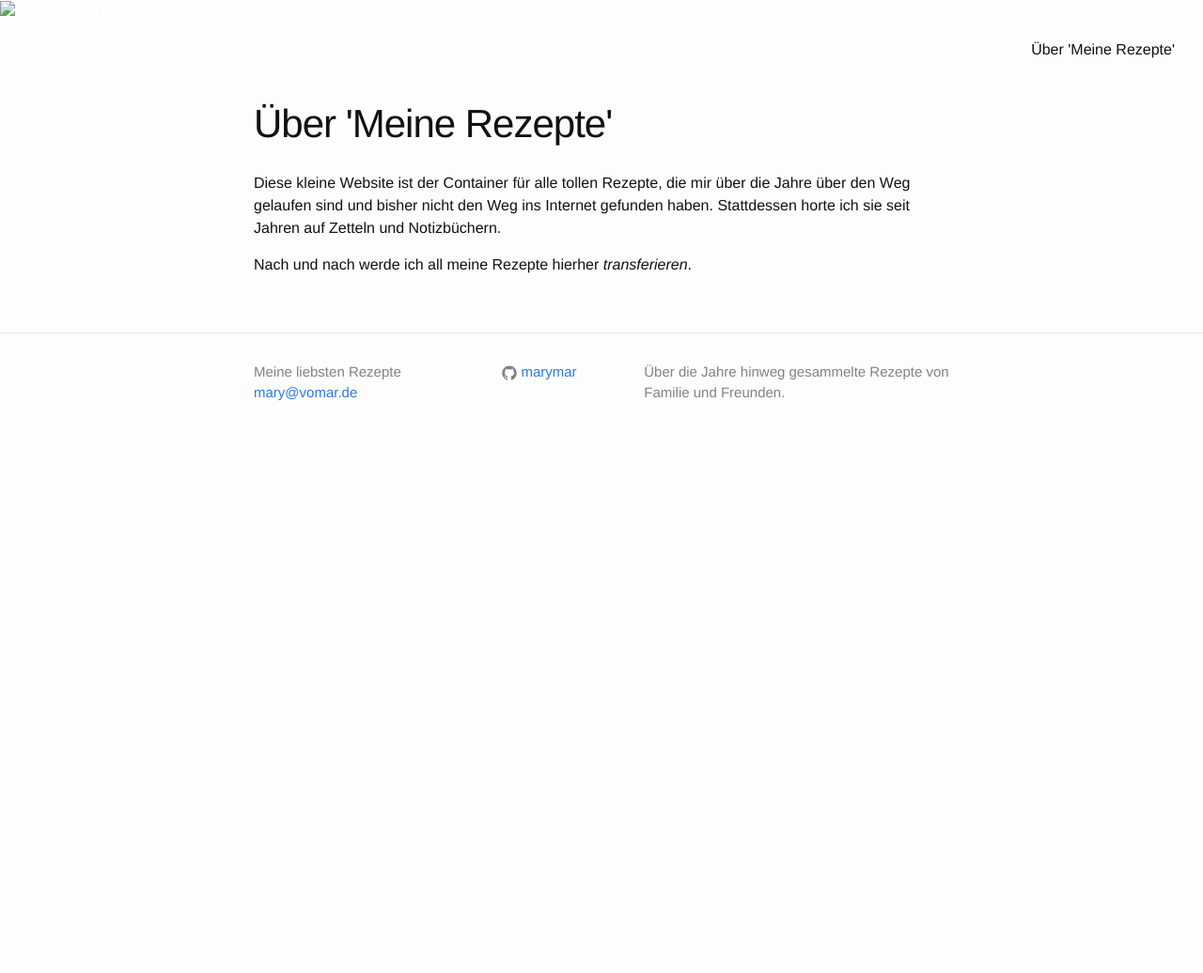
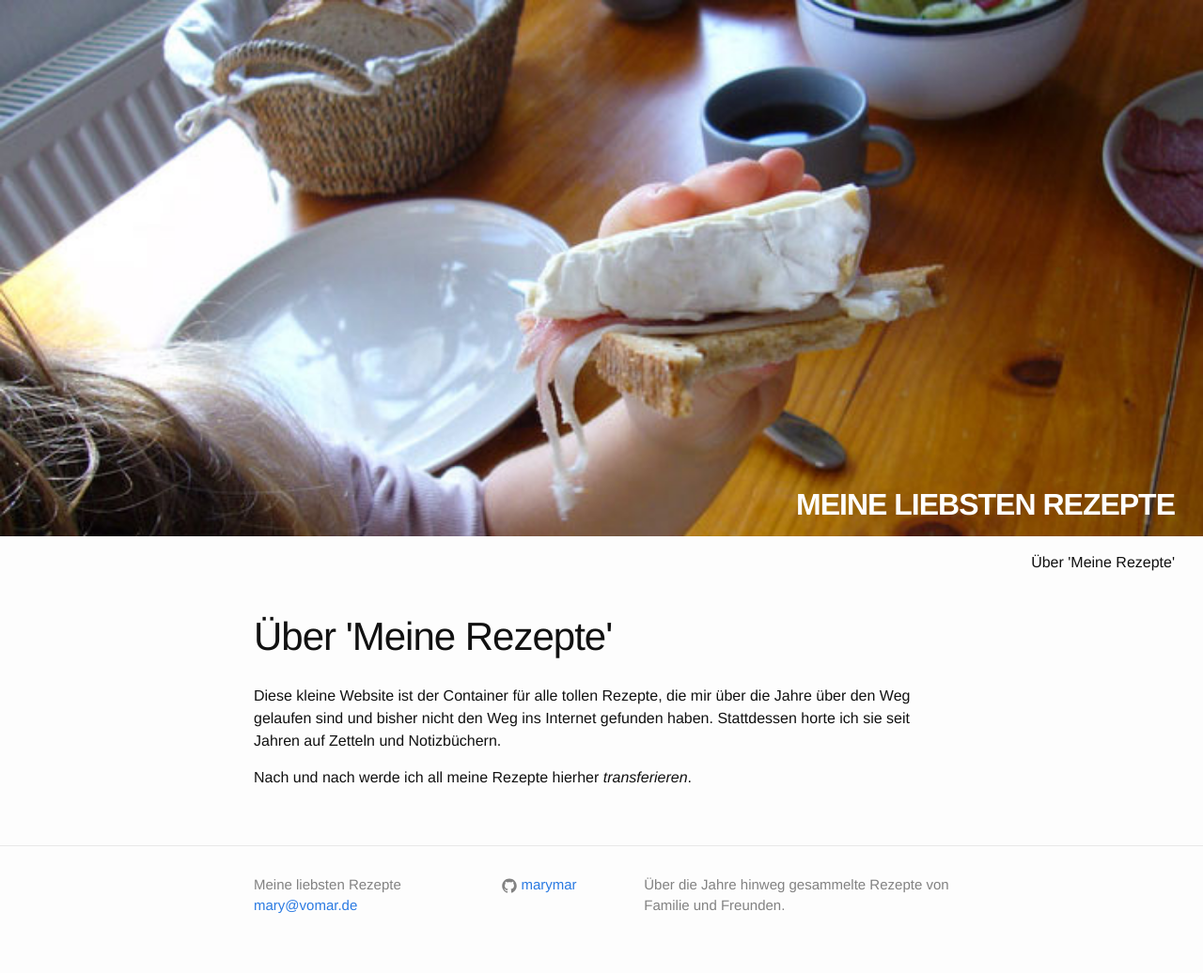
Before and after one commit to marymar/Rezepte, a Jekyll site: the page built from about.md, in a window 1280 px wide. Shown: the whole page at 94% size. Built offline with Jekyll 4.4.1, drawn with Linux system fonts in a browser that asks for light colours; before the commit the page ends 900 px from its top, so only the background shows below that.

Commit message:
changed image path

```diff
--- a/_config.yml
+++ b/_config.yml
@@ -1,6 +1,6 @@
 # Site settings
 title: Meine liebsten Rezepte
-image: images/snack.jpg
+image: /rezepte/images/snack.jpg
 email: mary@vomar.de
 description: > # this means to ignore newlines until "baseurl:"
   Über die Jahre hinweg gesammelte Rezepte von Familie und Freunden.
```
